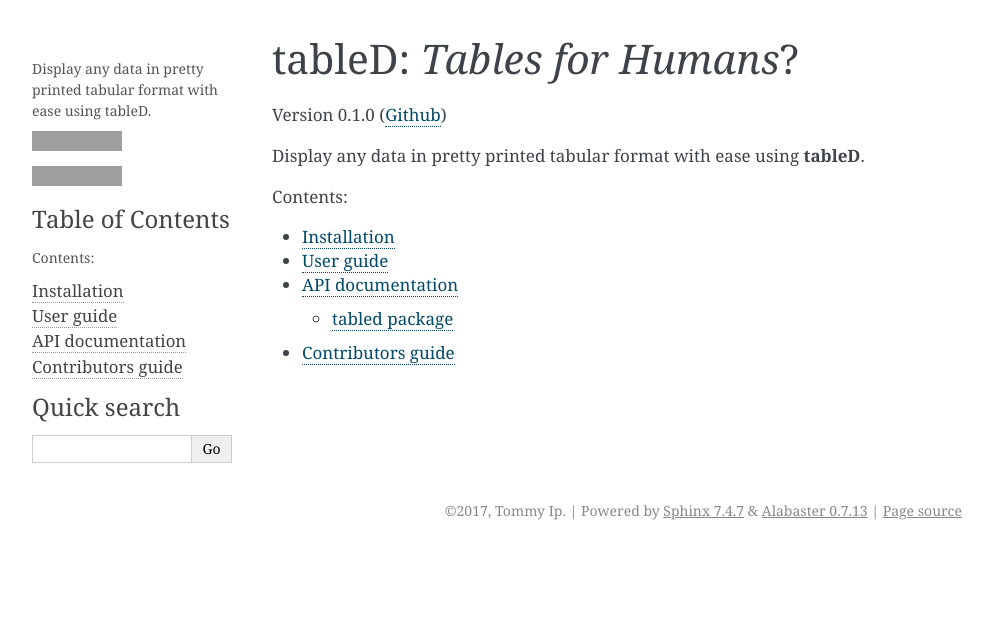
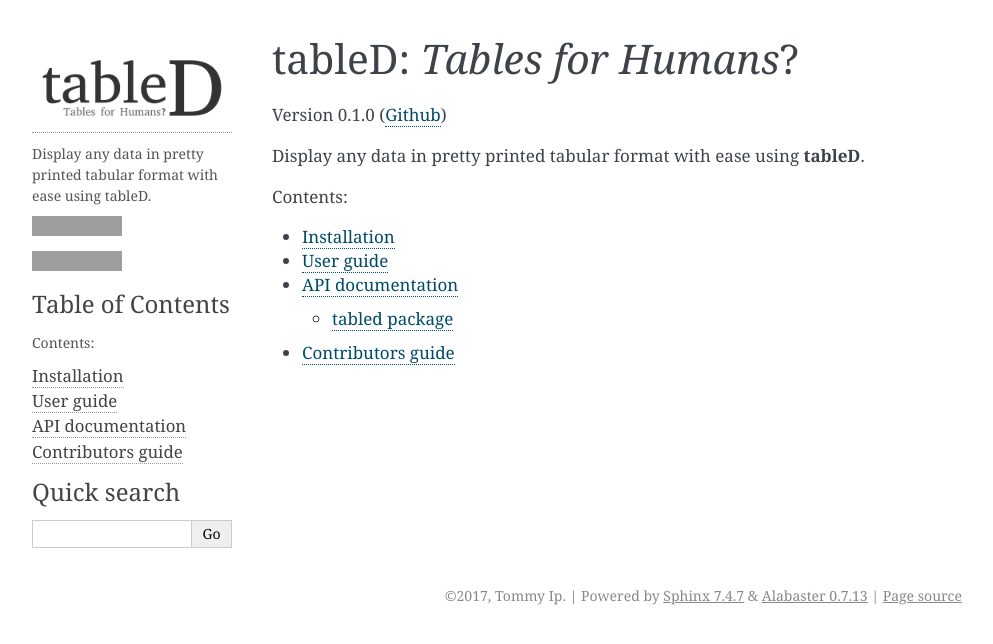
Before and after one commit to tommyip/tabled, a Sphinx documentation site: the page built from docs/index.rst, in a window 1280 px wide. Shown: the top 644 px of the page, without its empty margins (148-1141 px from the left). Built offline with Sphinx 7.4.7, drawn with Linux system fonts in a browser that asks for light colours; grey boxes are pictures that could not be loaded.

Commit message:
docs: Add tableD logo.

```diff
--- a/docs/_templates/sidebar.html
+++ b/docs/_templates/sidebar.html
@@ -1,3 +1,17 @@
+<style>
+  a img {
+    border: 0 none;
+  }
+  .image {
+    text-decoration: none;
+  }
+</style>
+
+
+<a class="image" href="http://tabled.readthedocs.io/en/latest/">
+  <img class="logo" src="_static/logo.png" title="tableD"/>
+</a>
+
 <p>
   Display any data in pretty printed tabular format with ease using tableD.
 </p>
```
Also changed, not shown: README.md (+1 -0 lines), docs/_static/logo.png (added), docs/_static/logo.svg (added).
